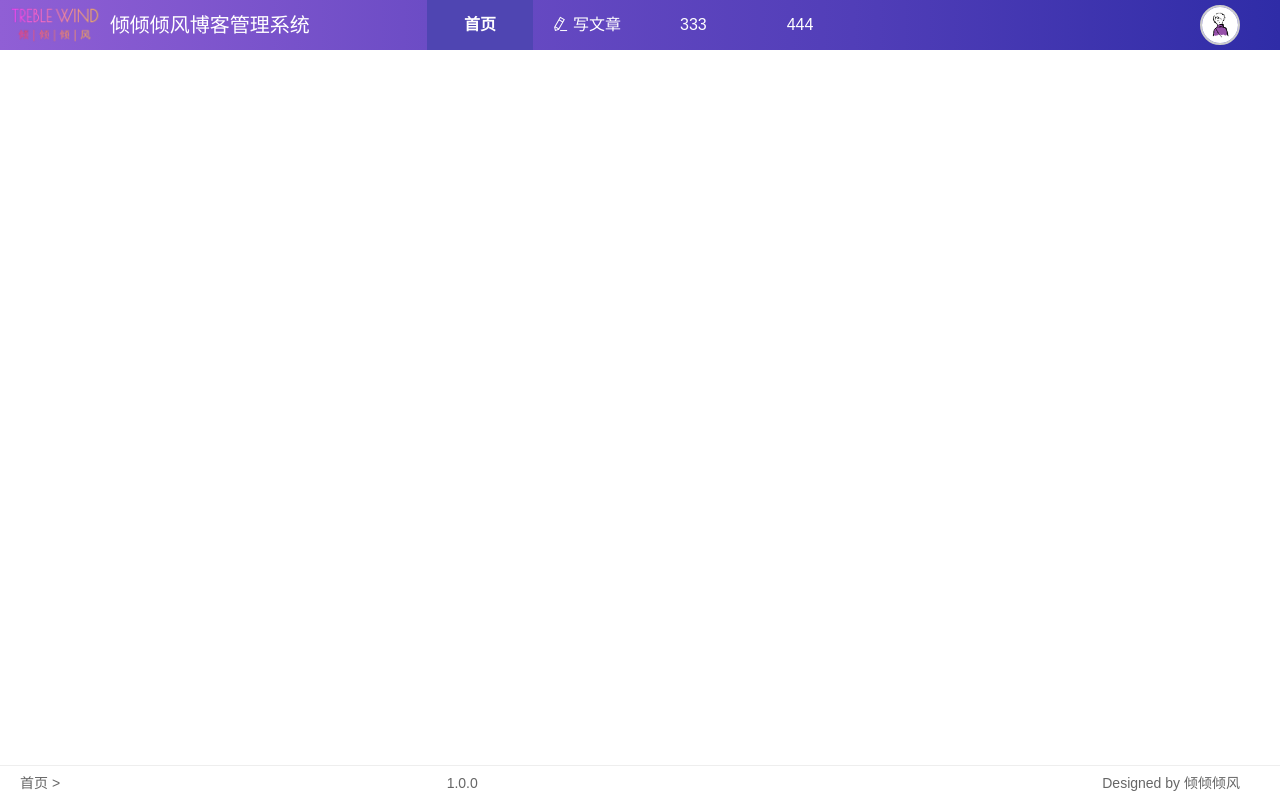
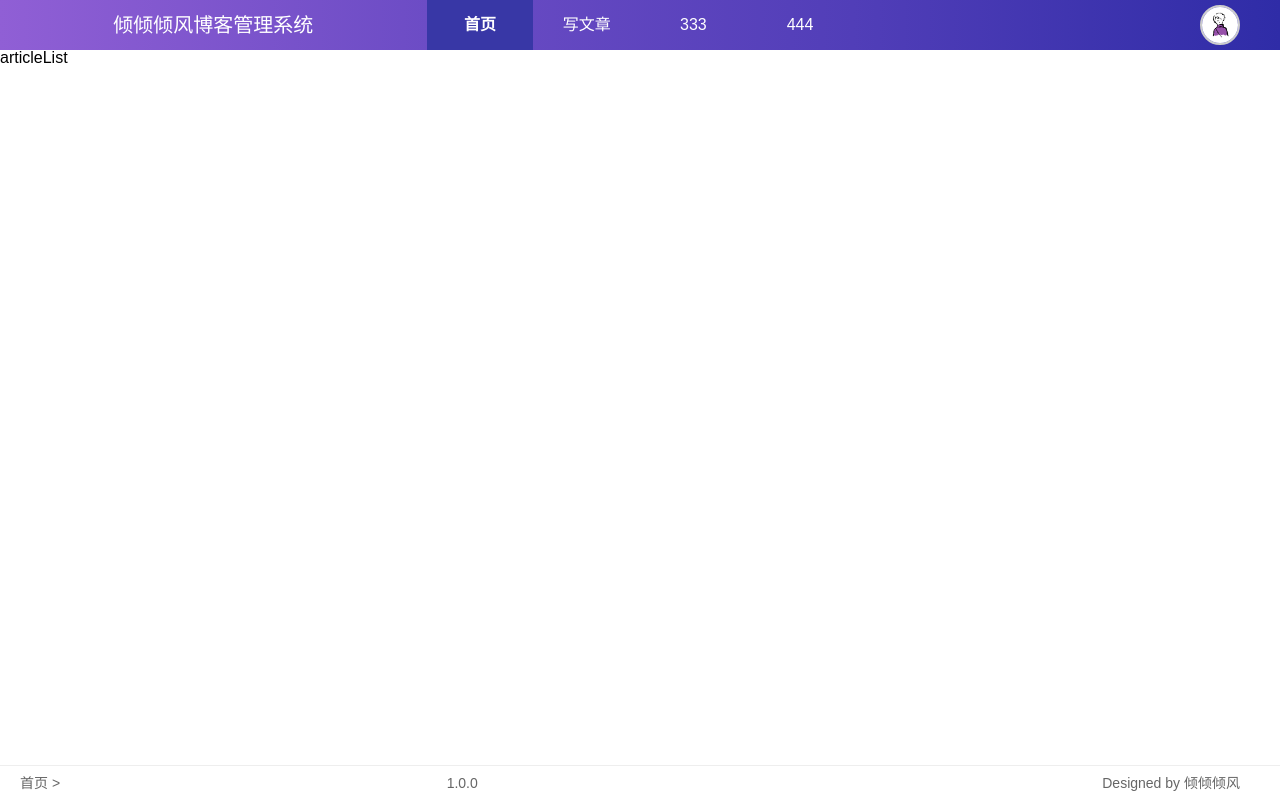
Before and after one commit to KinXpeng/blog, a Vue app: page / in a window 1280 px wide. Built offline with nearby package versions, Linux system fonts and the light colour scheme.

Commit message:
newEditor

```diff
--- a/package.json
+++ b/package.json
@@ -11,6 +11,7 @@
     "axios": "^0.21.1",
     "core-js": "^3.6.5",
     "element-ui": "^2.15.1",
+    "mavon-editor": "^2.9.1",
     "vue": "^2.6.11",
     "vue-router": "^3.2.0",
     "vuex": "^3.4.0"
--- a/src/components/header.vue
+++ b/src/components/header.vue
@@ -2,17 +2,14 @@
   <div class="header-group">
     <el-col :span="8">
       <div class="header-title">
-        <img class="header-logo" src="../assets/images/logo.png" alt="">
+        <img v-if="false" class="header-logo" src="../assets/images/logo.png" alt="">
         <p>倾倾倾风博客管理系统</p>
       </div>
     </el-col>
     <el-col :span="8">
       <div class="header-navbar">
-        <ul>
-          <li class="active">首页</li>
-          <li><i class="el-icon-edit"></i> 写文章</li>
-          <li>333</li>
-          <li>444</li>
+        <ul ref="tabList">
+          <li :class="item.class" v-for="(item,index) in tabList" :key="index" @click="toggleTab(item,index)">{{item.title}}</li>
         </ul>
       </div>
     </el-col>
@@ -29,10 +26,51 @@
 <script>
 export default {
   data() {
-    return {};
+    return {
+      tabList:[
+        {
+          title:'首页',
+          class:'active',
+          path:'/'
+        },
+        {
+          title:'写文章',
+          class:'',
+          path:'/writeArticle'
+        },
+        {
+          title:'333',
+          class:'',
+          path:'/writeArticle'
+        },
+        {
+          title:'444',
+          class:'',
+          path:'/writeArticle'
+        },
+      ],
+      actIndex:0,
+    };
   },
-  methods: {},
-  created() {},
+  methods: {
+    // 导航栏点击切换
+    toggleTab(item,index){
+      if(index != this.actIndex){
+        this.tabList.forEach((ele)=>{
+          ele.class = '';
+        })
+        item.class = 'active';
+        this.actIndex = index;
+        this.$router.push({path:item.path});
+      }
+    },
+  },
+  created() {
+
+  },
+  mounted(){
+
+  },
 };
 </script>
 
@@ -42,11 +80,15 @@ export default {
   .header-title{
     display: flex;
     line-height:50px;
-    text-align: center;
+    text-align: right;
     font-size: 20px;
     .header-logo{
       height:40px;
       margin:5px;
+    }
+    p{
+      width: 100%;
+      text-align: center;
     }
   }
   // 头部导航
@@ -61,12 +103,15 @@ export default {
         text-align: center;
         cursor: pointer;
         &:hover{
-          background-color: #3837a6;
+          background-color: #4b367e;
         }
       }
       .active{
-        background-color: #4f45b2;
+        background-color: #3837a6;
         font-weight: bold;
+        &:hover{
+          background-color: #3837a6;
+        }
       }
     }
   }
--- a/src/router/index.js
+++ b/src/router/index.js
@@ -1,7 +1,12 @@
 import Vue from 'vue'
 import VueRouter from 'vue-router'
 import Home from '../views/Home.vue'
+//  router push出错
+const originalPush = VueRouter.prototype.push
 
+VueRouter.prototype.push = function push(location) {
+  return originalPush.call(this, location).catch(err => err)
+};
 Vue.use(VueRouter)
 
 const routes = [
@@ -11,7 +16,21 @@ const routes = [
     component: Home,
     // meta:{
     //   requireAuth:true
-    // }
+    // },
+    children:[
+      // 文章列表
+      {
+        path: '',
+        name: 'articleList',
+        component: () => import( '@/views/articleList.vue')
+      },
+      // 写文章
+      {
+        path: '/writeArticle',
+        // name: 'writeArticle',
+        component: () => import( '@/views/writeArticle.vue')
+      },
+    ]
   },
   // 后台页面路由
   {
@@ -22,11 +41,6 @@ const routes = [
     // which is lazy-loaded when the route is visited.
     component: () => import(/* webpackChunkName: "about" */ '../views/login.vue')
   },
-  {
-    path: '/articleList',
-    name: 'articleList',
-    component: () => import( '../components/articleList.vue')
-  },
 ]
 
 const router = new VueRouter({
--- a/src/components/articleList.vue
+++ b/src/views/articleList.vue
@@ -1,5 +1,5 @@
 <template>
-  <div>list</div>
+  <div>articleList</div>
 </template>
 
 <script>
--- /dev/null
+++ b/src/views/writeArticle.vue
@@ -0,0 +1,36 @@
+<template>
+  <div class="writeArticle">
+
+    <div class="articleEdit">
+      <mavon-editor v-model="articleInfo" @change="handleArticle" style="min-height:600px;"></mavon-editor>
+    </div>
+  </div>
+</template>
+
+<script>
+import {mavonEditor} from "mavon-editor";
+import "mavon-editor/dist/css/index.css";
+export default {
+  components: {mavonEditor},
+  data() {
+    return {
+      articleInfo:'',
+    };
+  },
+  methods:{
+    handleArticle(){
+      console.log(this.articleInfo);
+    },
+  },
+  created(){
+  },
+};
+</script>
+
+<style lang='scss' scoped>
+// 编辑器
+.articleEdit{
+  width:80%;
+  margin:0 auto;
+}
+</style>
```
Also changed, not shown: 1 other file (tests, documents, lock files or other folders).
